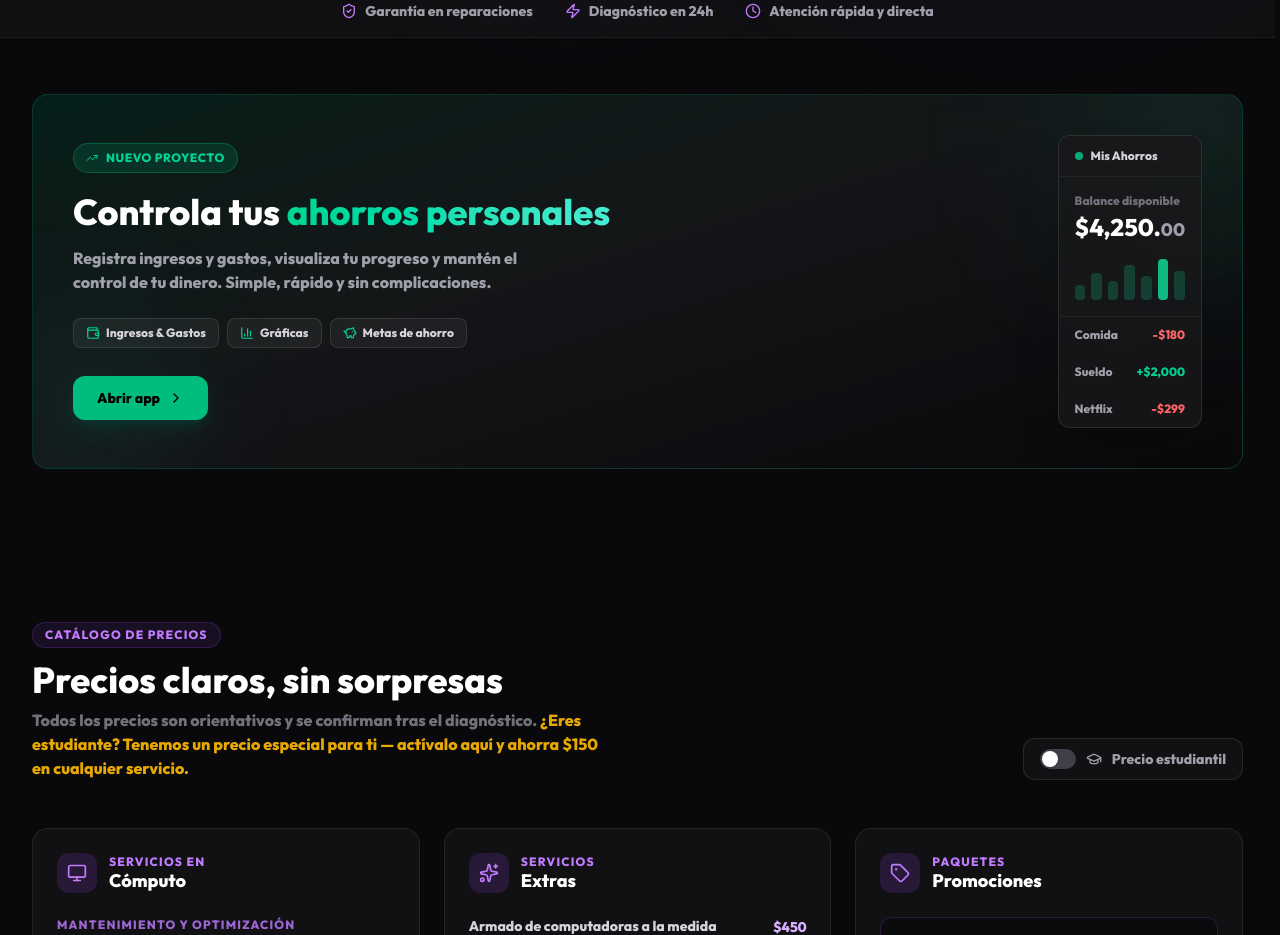
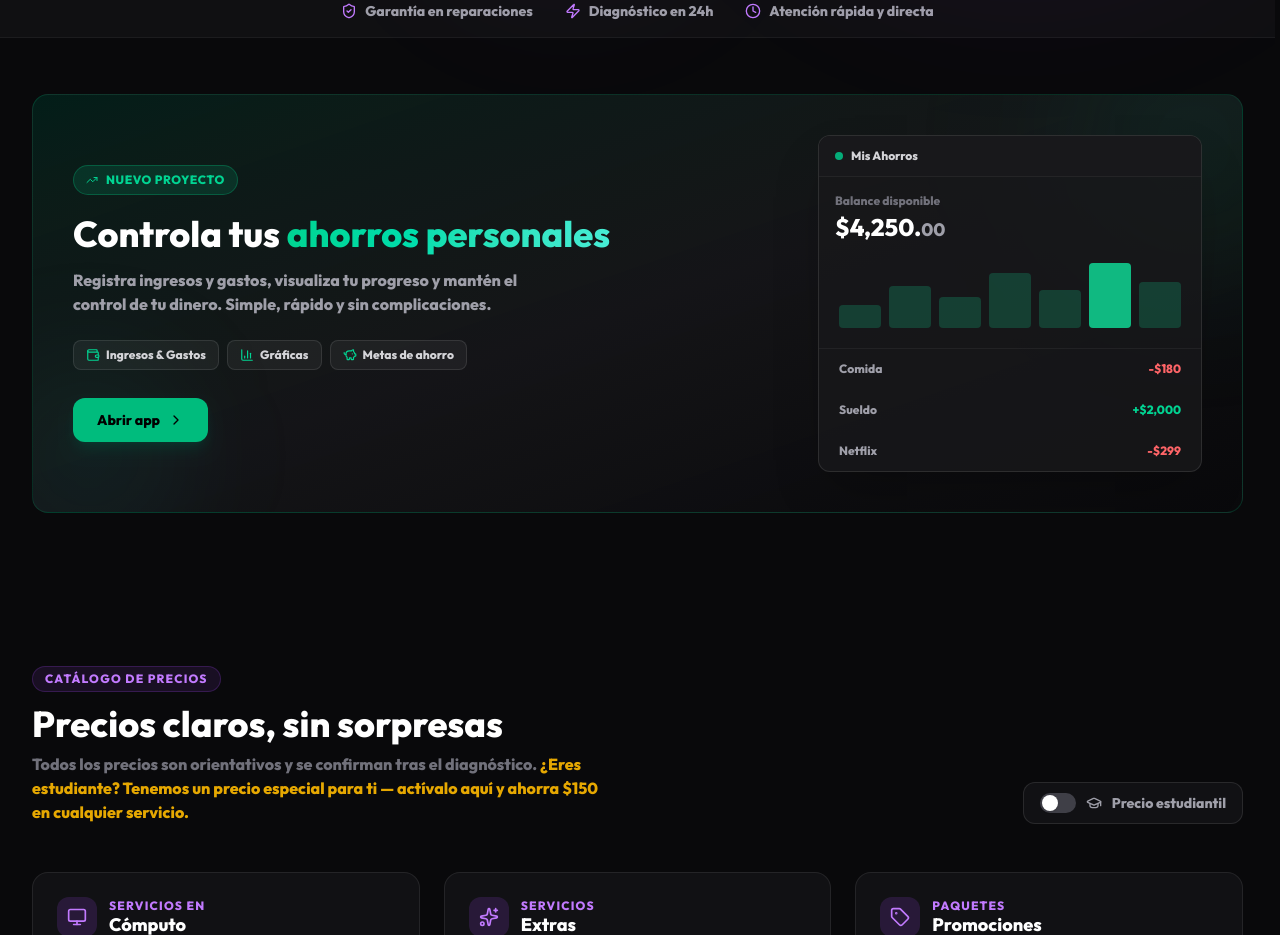
Before and after one commit to Shooukoo/gest-reparaciones, a Next.js app: page / in a window 1280 px wide. Shown: the part 820-1755 px from the top of the page. Built offline with nearby package versions, Linux system fonts and the light colour scheme; no server answers.

Commit message:
Card modificada

```diff
--- a/src/app/page.tsx
+++ b/src/app/page.tsx
@@ -199,8 +199,8 @@ export default function Home() {
               </div>
 
               {/* Right — mock UI preview */}
-              <div className="w-full lg:w-auto lg:flex-shrink-0 flex justify-center">
-                <div className="w-full max-w-xs bg-zinc-900/80 border border-white/10 rounded-xl overflow-hidden shadow-2xl">
+              <div className="w-full lg:w-96 lg:flex-shrink-0">
+                <div className="w-full bg-zinc-900/80 border border-white/10 rounded-xl overflow-hidden shadow-2xl">
                   {/* Header bar */}
                   <div className="flex items-center gap-2 px-4 py-3 border-b border-white/5 bg-zinc-900">
                     <div className="w-2 h-2 rounded-full bg-emerald-400 animate-pulse" />
@@ -212,7 +212,7 @@ export default function Home() {
                     <p className="text-2xl font-black text-white">$4,250.<span className="text-zinc-400 text-lg">00</span></p>
                   </div>
                   {/* Mini bars */}
-                  <div className="px-4 pb-4 flex items-end gap-1.5 h-16">
+                  <div className="px-5 pb-5 flex items-end gap-2 h-24">
                     {[30, 55, 40, 72, 50, 85, 60].map((h, i) => (
                       <div
                         key={i}
@@ -231,7 +231,7 @@ export default function Home() {
                       { label: "Sueldo", amount: "+$2,000", color: "text-emerald-400" },
                       { label: "Netflix", amount: "-$299", color: "text-red-400" },
                     ].map(({ label, amount, color }) => (
-                      <div key={label} className="flex items-center justify-between px-4 py-2.5 hover:bg-white/5 transition-colors">
+                      <div key={label} className="flex items-center justify-between px-5 py-3 hover:bg-white/5 transition-colors">
                         <span className="text-xs text-zinc-400">{label}</span>
                         <span className={`text-xs font-bold ${color}`}>{amount}</span>
                       </div>
```
